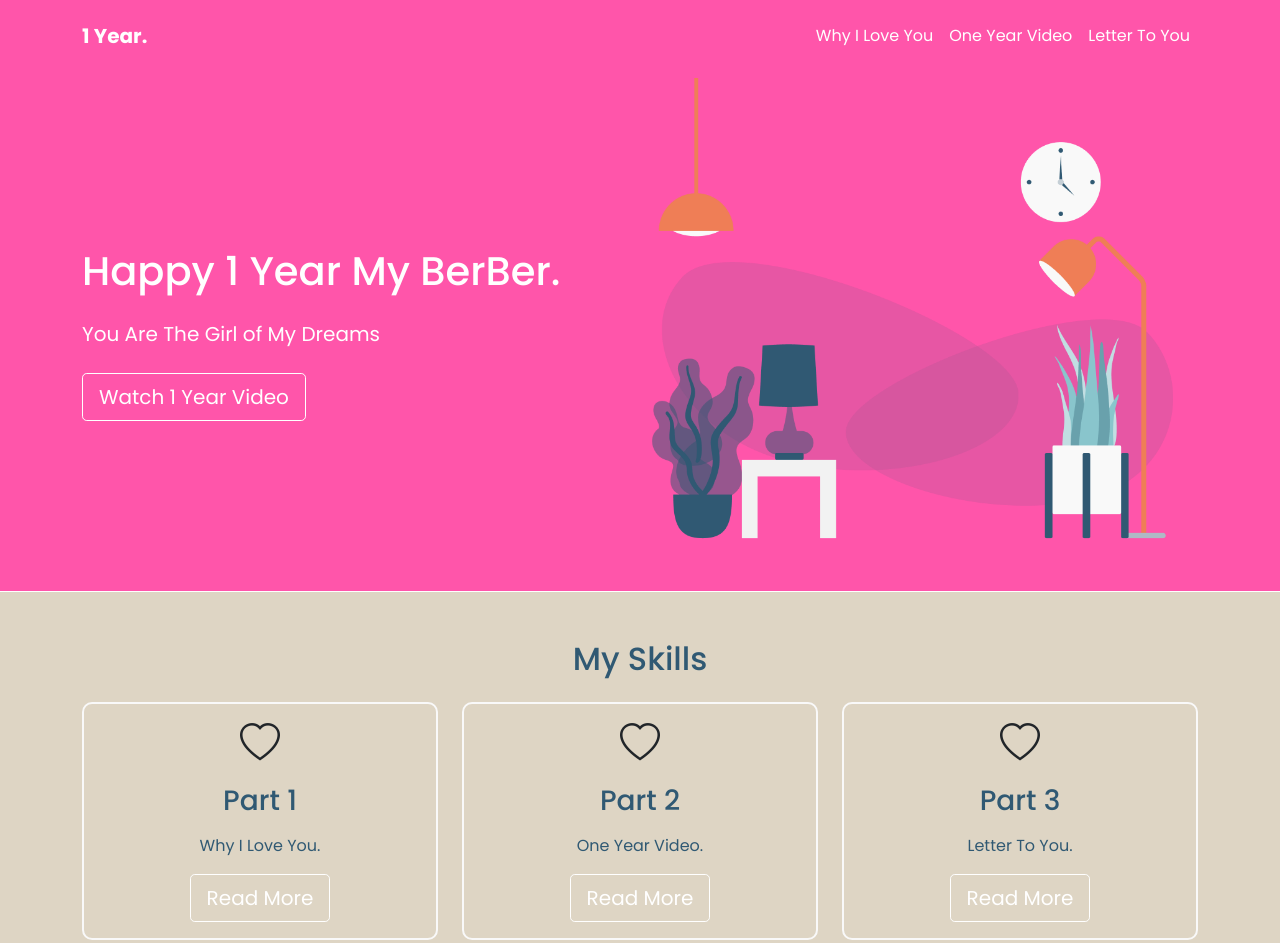
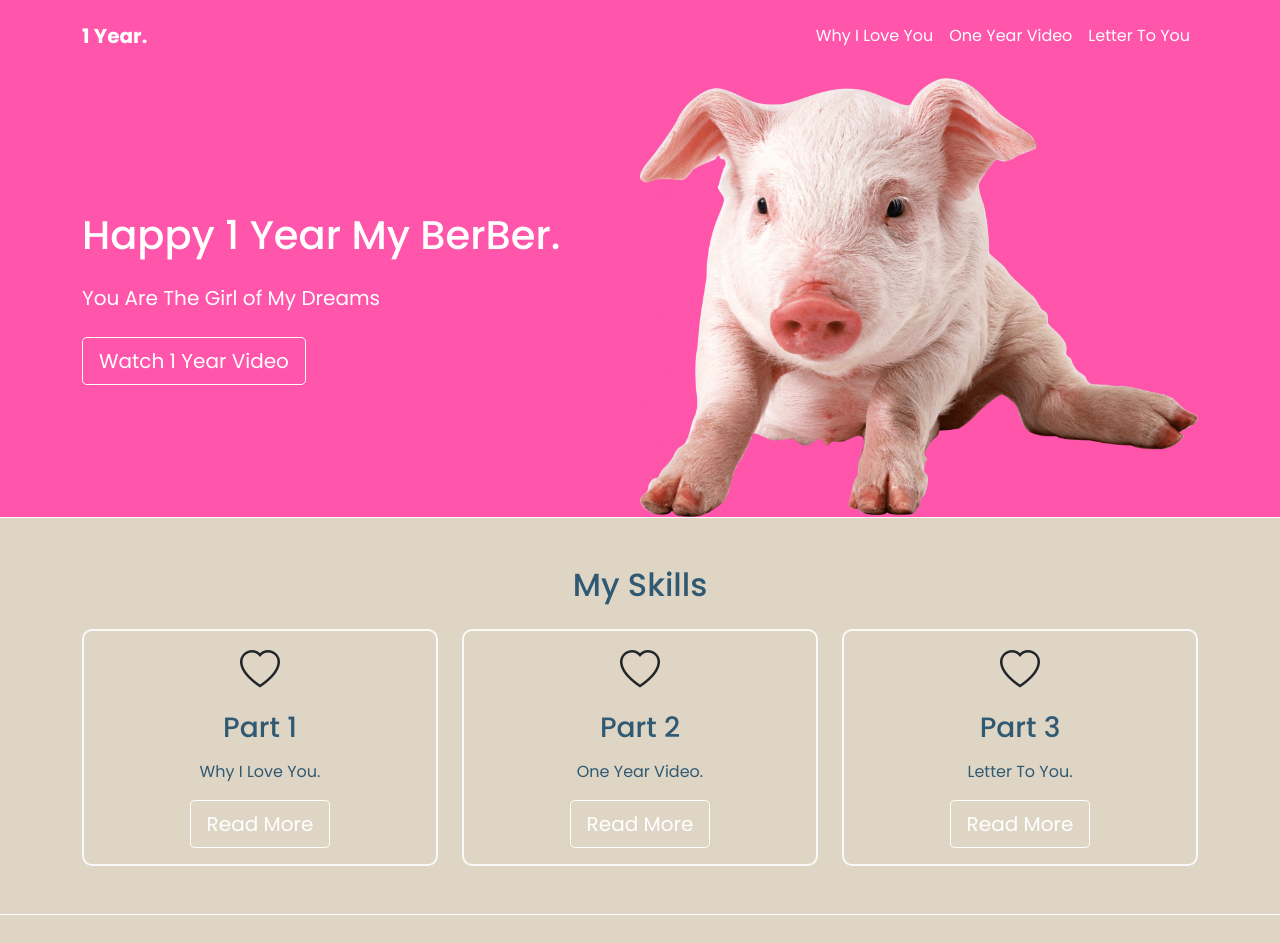
Before and after one commit to JoelChakraburtty/1-year-anniversary, a plain HTML site: page index.html in a window 1280 px wide. Shown: the top 943 px of the page. Drawn offline with nearby package versions, Linux system fonts and the light colour scheme.

Commit message:
Update index.html

```diff
--- a/index.html
+++ b/index.html
@@ -82,7 +82,7 @@
           </div>
           <img
             class="img-fluid w-50 d-none d-sm-block"
-            src="img/showcase-image.png"
+            src="img/baby-pig.png"
             alt=""
             data-aos="fade-left"
           />
```
